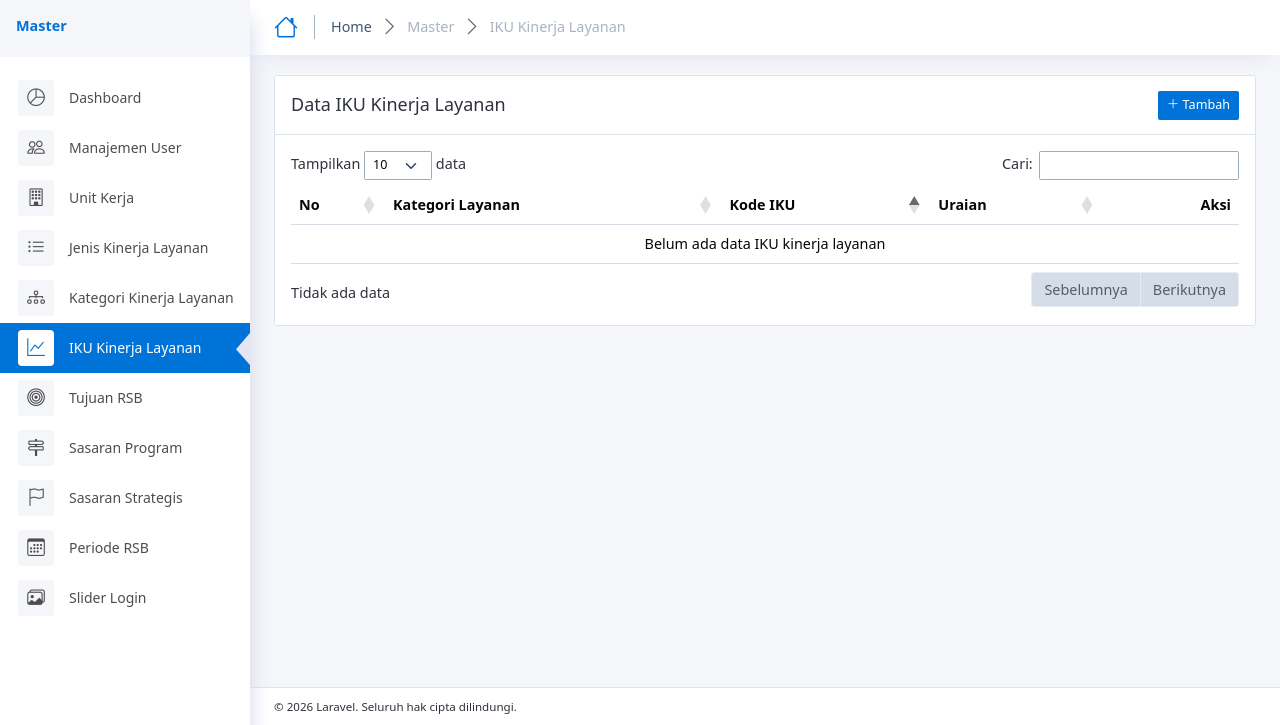
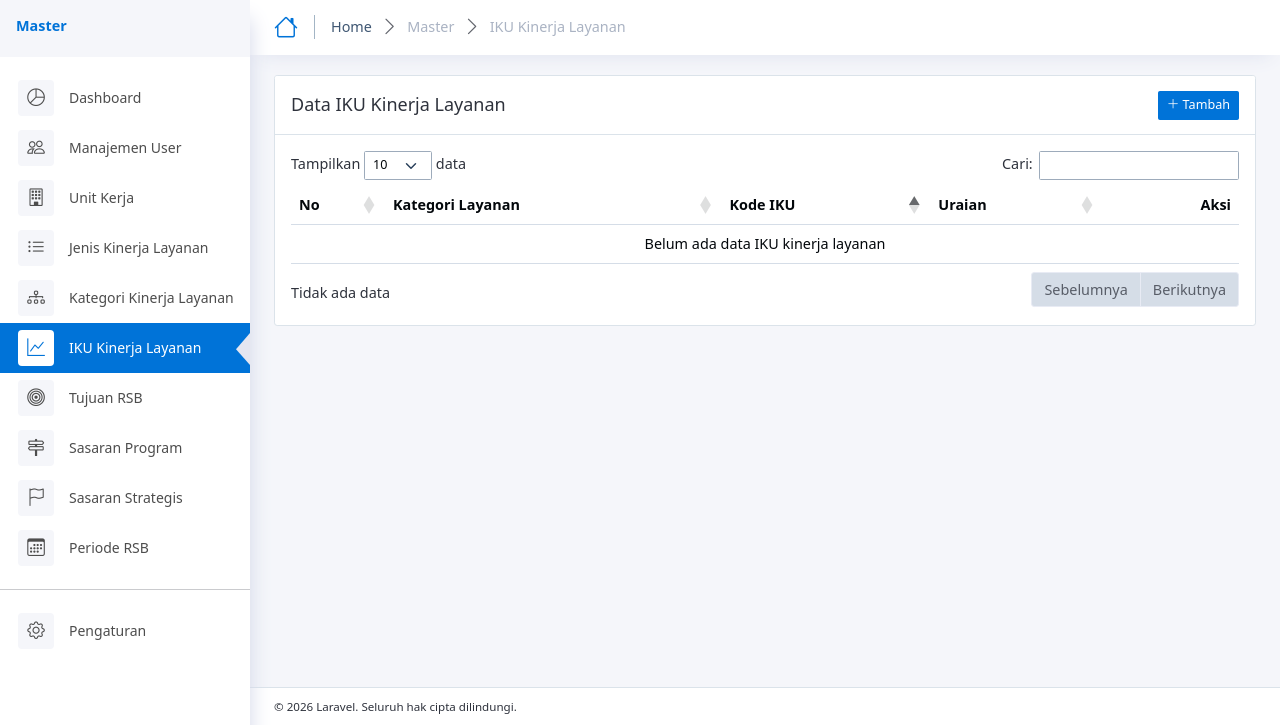
Before and after one commit to IMAMSODIK/rsb, a Laravel app: page /master/iku-layanan in a window 1280 px wide. Shown: the part 114-839 px from the top of the page. Run offline with Laravel 12, Linux system fonts and the light colour scheme; a user stored in the database is signed in; data comes from the database, SQL or seed files in the repository; data that the repository does not hold is empty; some libraries are stand-ins or nearby versions; grey boxes are pictures that could not be loaded.

Commit message:
master done

```diff
--- a/app/Http/Controllers/SliderItemController.php
+++ b/app/Http/Controllers/SliderItemController.php
@@ -21,7 +21,7 @@ class SliderItemController extends Controller
                 return response()->json(['data' => $data]);
             }
 
-            return view('master.slider.index');
+            return view('master.settings.index');
         } catch (Exception $e) {
             Log::error('SliderItem index error: '.$e->getMessage());
             if ($request->ajax()) {
--- a/resources/views/layouts/sidebar.blade.php
+++ b/resources/views/layouts/sidebar.blade.php
@@ -71,14 +71,13 @@
                     <span class="menu-text">Periode RSB</span>
                 </a>
             </li>
-            @if (auth()->user()?->role === 'admin')
-            <li class="{{ $is('master.slider.*') }}">
-                <a href="{{ route('master.slider.index') }}">
-                    <i class="bi bi-images"></i>
-                    <span class="menu-text">Slider Login</span>
+            <hr>
+            <li class="{{ $is('master.settings.*') }}">
+                <a href="{{ route('master.settings.index') }}">
+                    <i class="bi bi-gear"></i>
+                    <span class="menu-text">Pengaturan</span>
                 </a>
             </li>
-            @endif
         </ul>
     </div>
 
--- a/resources/views/master/slider/index.blade.php
+++ b/resources/views/master/settings/index.blade.php
@@ -94,7 +94,7 @@
 @push('scripts')
 <script>
     $(function () {
-        const BASE = '{{ route("master.slider.index") }}';
+        const BASE = '{{ route("master.settings.index") }}';
         let table;
 
         table = $('#datatable').DataTable({
--- a/routes/web.php
+++ b/routes/web.php
@@ -33,11 +33,7 @@ Route::middleware(['auth'])->group(function () {
         Route::resource('sasaran-program', SasaranProgramController::class)->except(['create', 'edit', 'show']);
         Route::resource('sasaran-strategis', SasaranStrategisController::class)->except(['create', 'edit', 'show']);
         Route::resource('periode-rsb', PeriodeRsbController::class)->except(['create', 'edit', 'show']);
-
-        // Khusus admin
-        Route::middleware(['admin'])->group(function () {
-            Route::resource('slider', SliderItemController::class)->except(['create', 'edit', 'show']);
-        });
+        Route::resource('settings', SliderItemController::class)->except(['create', 'edit', 'show']);
     });
 });
 
```
